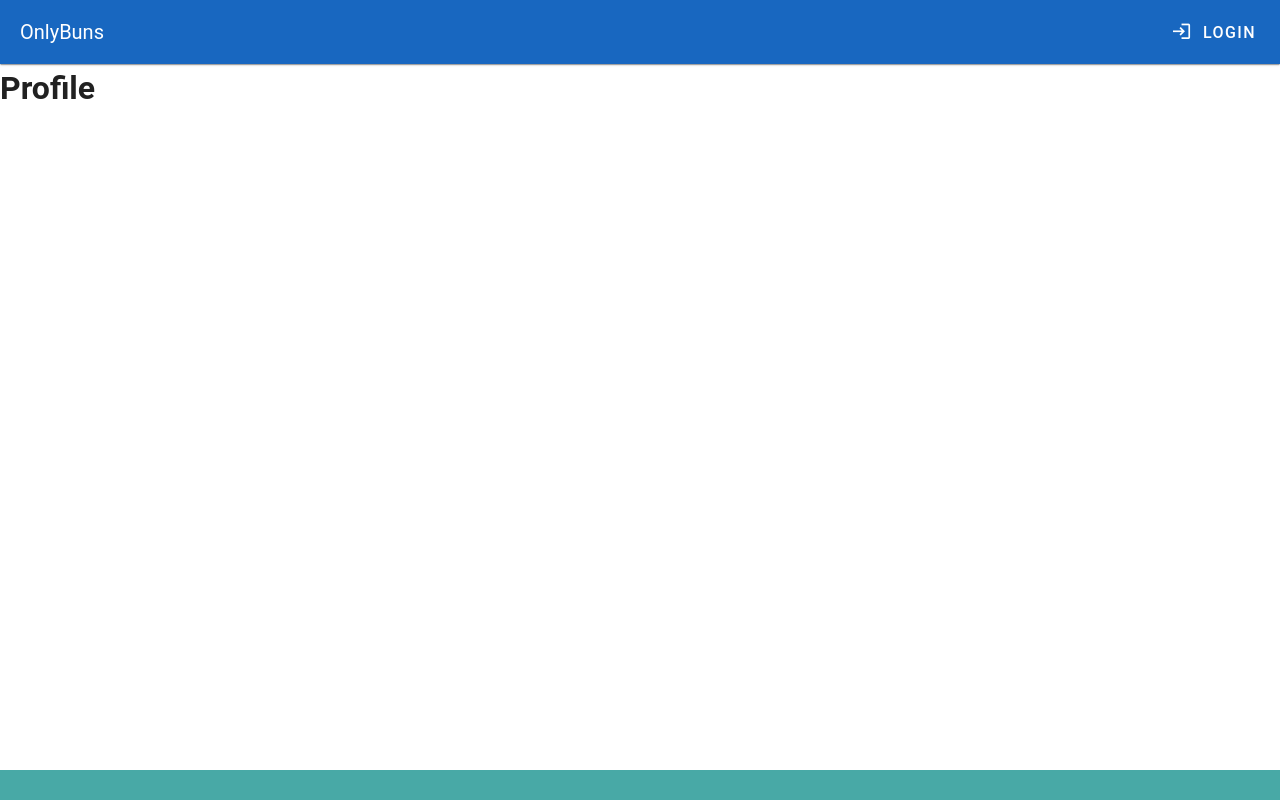
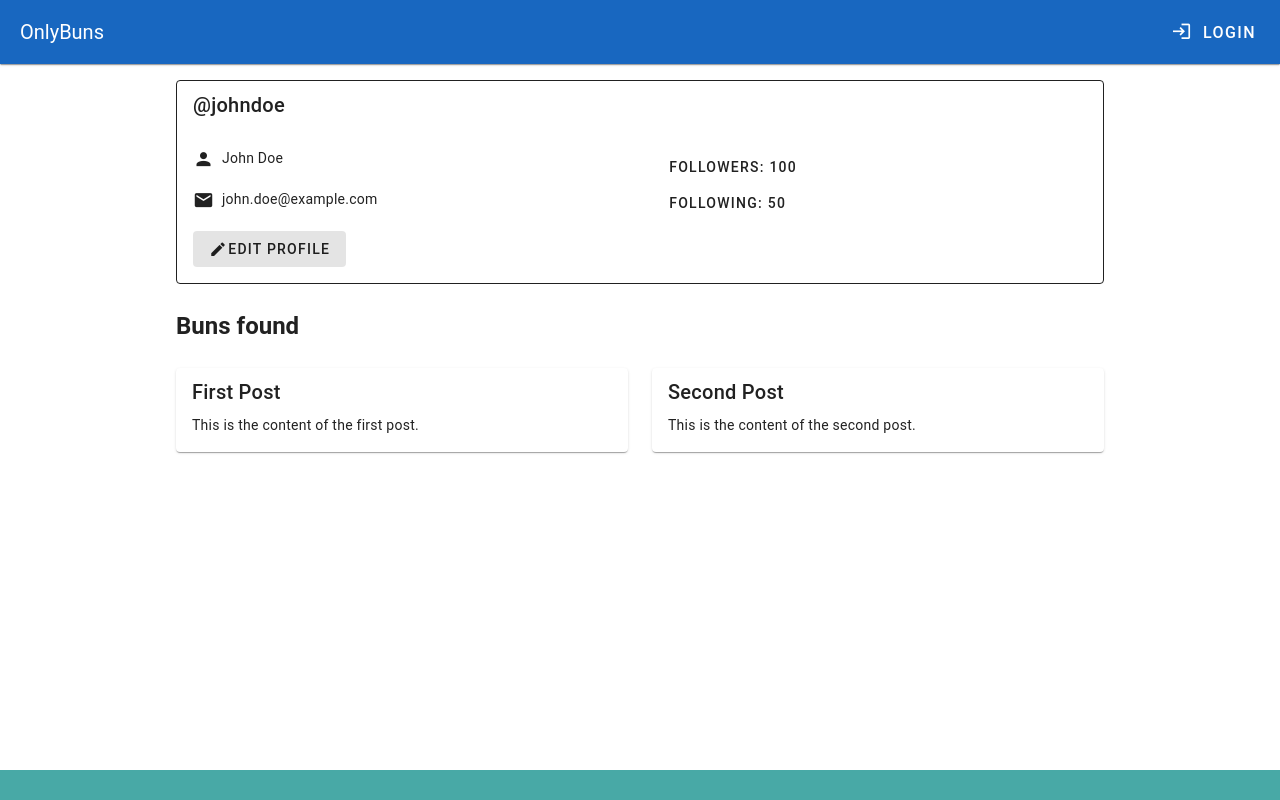
Before and after one commit to CerTech-Solutions/OnlyBuns, a Vue app in the folder frontend/: page /profile in a window 1280 px wide. Built offline with nearby package versions, Linux system fonts and the light colour scheme.

Commit message:
feat: Added first design for user profile view

```diff
--- a/frontend/src/views/ProfileView.vue
+++ b/frontend/src/views/ProfileView.vue
@@ -1,3 +1,80 @@
 <template>
-	<h1>Profile</h1>
+  <v-container class="profile-container mx-auto">
+    <v-row>
+      <v-col>
+        <v-card variant="outlined">
+						<v-card-title>@{{ profile.username }}</v-card-title>
+          <v-card-text>
+						<br>
+            <v-row>
+              <v-col>
+                <p><v-icon left class="mr-2">mdi-account</v-icon>{{ profile.name }} {{ profile.surname }}</p>
+								<br>
+                <p><v-icon left class="mr-2">mdi-email</v-icon>{{ profile.email }}</p>
+								<br>
+								<v-btn variant="tonal">
+							<v-icon left>mdi-pencil</v-icon>
+							Edit profile
+						</v-btn>
+              </v-col>
+              <v-col>
+                <v-btn variant="text" @click="showFollowers">Followers: {{ profile.followersCount }}</v-btn>
+                <br>
+                <v-btn variant="text" @click="showFollowing">Following: {{ profile.followingCount }}</v-btn>
+              </v-col>
+            </v-row>
+          </v-card-text>
+        </v-card>
+      </v-col>
+    </v-row>
+    <v-row>
+      <v-col>
+        <h2>Buns found</h2><br>
+        <v-row>
+          <v-col v-for="post in posts" :key="post.id" cols="12" md="6">
+            <v-card>
+              <v-card-title>{{ post.title }}</v-card-title>
+              <v-card-text>{{ post.content }}</v-card-text>
+            </v-card>
+          </v-col>
+        </v-row>
+      </v-col>
+    </v-row>
+  </v-container>
 </template>
+
+<script>
+export default {
+  data() {
+    return {
+      profile: {
+        name: 'John',
+				surname: 'Doe',
+				username: 'johndoe',
+        email: 'john.doe@example.com',
+				followersCount: 100,
+				followingCount: 50,
+      },
+      posts: [
+        { id: 1, title: 'First Post', content: 'This is the content of the first post.' },
+        { id: 2, title: 'Second Post', content: 'This is the content of the second post.' },
+        // Add more posts as needed
+      ],
+    };
+  },
+	methods: {
+		showFollowers() {
+			// Implement the method to show the followers
+		},
+		showFollowing() {
+			// Implement the method to show the following
+		},
+	},
+};
+</script>
+
+<style scoped>
+.profile-container {
+	max-width: 75%;
+}
+</style>
```
